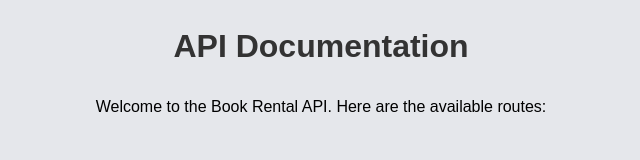
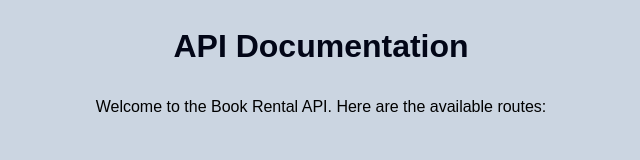
Before and after one commit to Kashyap-Pandya/book-rental-backend, a website: page public/index.html in a window 1280 px wide. Shown: the whole page, without its empty margins (319-959 px from the left). Drawn offline with Linux system fonts and the light colour scheme; no server answers.

Commit message:
[IMP] made documentation more readable

```diff
--- a/public/index.html
+++ b/public/index.html
@@ -9,10 +9,10 @@
         font-family: Arial, sans-serif;
         margin: 20px;
         line-height: 1.6;
-        background-color: #e5e7eb;
+        background-color: #cbd5e1;
       }
       h1 {
-        color: #333;
+        color: #020617;
         text-align: center;
       }
       .route {
@@ -47,6 +47,7 @@
         border: 1px solid #ddd;
         border-radius: 4px;
         white-space: pre-wrap;
+        background-color: #f1f5f9;
       }
     </style>
   </head>
```
